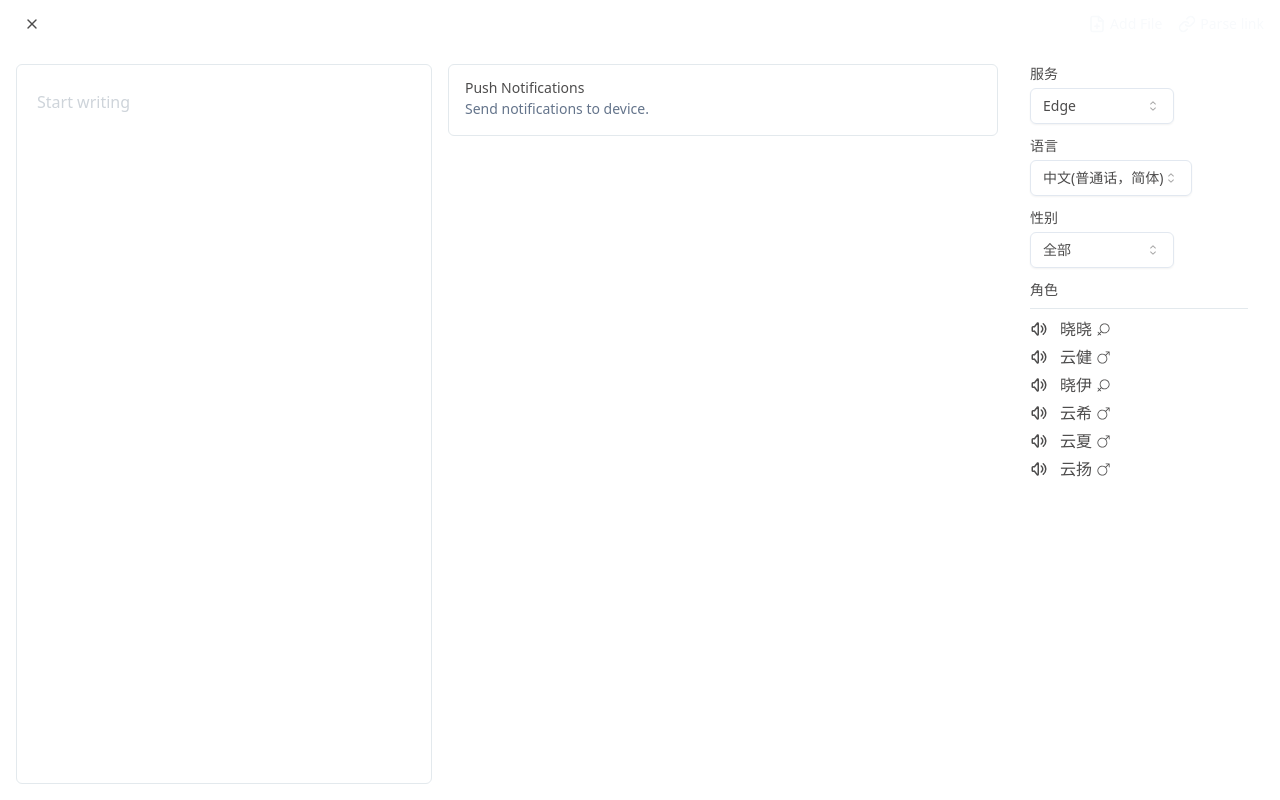
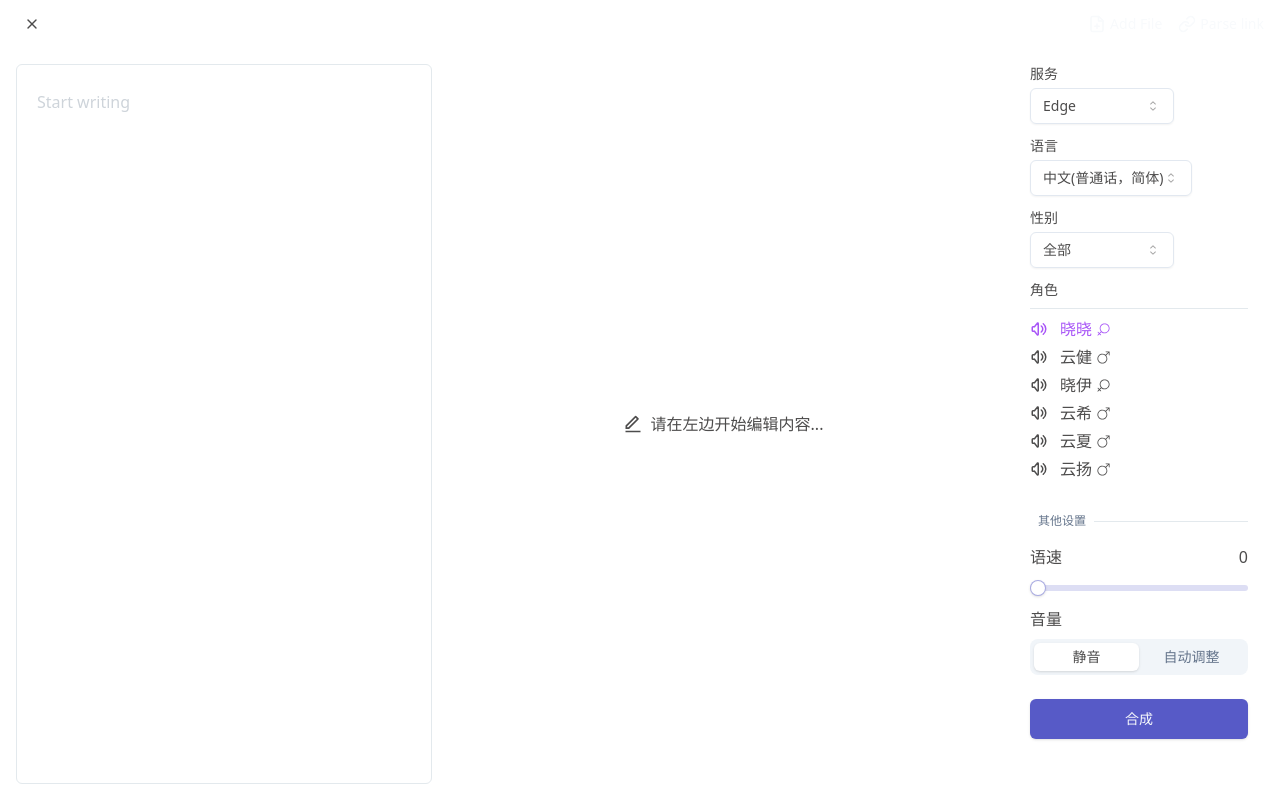
Before and after one commit to PemoAITeam/memo-tts, a React (Vite) app: page / in a window 1280 px wide. Built offline with nearby package versions, Linux system fonts and the light colour scheme.

Commit message:
feat：新增doc和txt文本解析

```diff
--- a/package.json
+++ b/package.json
@@ -17,6 +17,7 @@
     "@radix-ui/react-scroll-area": "^1.0.5",
     "@radix-ui/react-select": "^2.0.0",
     "@radix-ui/react-separator": "^1.0.3",
+    "@radix-ui/react-slider": "^1.1.2",
     "@radix-ui/react-slot": "^1.0.2",
     "@radix-ui/react-tabs": "^1.0.4",
     "@tiptap/extension-placeholder": "^2.1.16",
@@ -30,6 +31,7 @@
     "cmdk": "^0.2.0",
     "cross-fetch": "^4.0.0",
     "i18next": "^23.7.16",
+    "mammoth": "^1.6.0",
     "react": "^18.2.0",
     "react-dom": "^18.2.0",
     "react-i18next": "^14.0.0",
--- a/src/App.scss
+++ b/src/App.scss
@@ -9,3 +9,8 @@
     pointer-events: none;
     height: 0;
 }
+
+.temo-content {
+    max-height: calc(100% - 3rem);
+    overflow: hidden;
+}
--- a/src/App.tsx
+++ b/src/App.tsx
@@ -2,7 +2,7 @@ import './App.scss'
 import { Button } from './components/ui/button';
 import Tiptap from './components/business/tiptap';
 import { Select, SelectContent, SelectItem, SelectTrigger, SelectValue } from './components/ui/select';
-import { ChangeEvent, useEffect, useState } from 'react';
+import { ChangeEvent, useRef, useState } from 'react';
 import EdgeConfig from './components/business/edge-config';
 import OpenAIConfig from './components/business/openAI-config';
 import VolcanoConfig from './components/business/volcano-config';
@@ -14,6 +14,13 @@ import cheerio from 'cheerio';
 import { Dialog, DialogContent, DialogFooter, DialogHeader, DialogTitle, DialogTrigger } from './components/ui/dialog';
 import { Input } from './components/ui/input';
 import { isWebURL } from './lib/utils';
+import { AiOutlineLoading3Quarters } from "react-icons/ai";
+import { Slider } from './components/ui/slider';
+import { Tabs, TabsList, TabsTrigger } from './components/ui/tabs';
+import { RiEditLine } from "react-icons/ri";
+import mammoth from "mammoth";
+import { Editor } from '@tiptap/react';
+import { ScrollArea } from '@radix-ui/react-scroll-area';
 
 declare const window: any;
 
@@ -22,9 +29,16 @@ function App() {
   const [service, setService] = useState<'Edge' | 'OpenAI' | 'Volcano'>('Edge')
   const [url, setUrl] = useState('');
   const [valid, setValid] = useState(false);
+  const [parsing, setParsing] = useState(false);
+  const [speed, setSpeed] = useState<number>(0)
+  const [playVol, setPlayVol] = useState<'mute' | 'auto'>('mute')
+  const [jenerating, setJenerating] = useState(false)
+  const [list, setList] = useState([])
+  const [editorRef, setEditorRef] = useState<Editor>();
 
   const fetchWebPageText = async () => {
     try {
+      setParsing(true)
       const response = await axios.get(url);
       const html = response.data;
 
@@ -35,8 +49,10 @@ function App() {
       const extractedTextContent = $('body').text();
 
       console.log(extractedTextContent);
+      setParsing(false)
     } catch (error) {
       console.error('Error fetching web page:', error);
+      setParsing(false)
     }
   };
 
@@ -46,8 +62,28 @@ function App() {
   }
 
   const handleFileSelect = async (event: { target: { files: any; }; }) => {
-    const pdfFile = event.target.files[0];
-    console.log(pdfFile)
+    const file = event.target.files[0];
+    console.log(file)
+    const reader = new FileReader();
+    if (file.type === 'text/plain') {
+      reader.readAsText(file);
+      reader.onload = e => { // 读取完毕从中取值
+        const text = e.target?.result as string;
+        editorRef?.chain().insertContentAt(editorRef.state.selection.head, text).focus().run()
+        console.log('pointsTxt', text) // 获取到的TXT文件
+      };
+    } else if (file.type === 'application/vnd.openxmlformats-officedocument.wordprocessingml.document' || file.type === 'application/msword') {
+      reader.onloadend = function () {
+        const arrayBuffer = reader.result as ArrayBuffer;
+        if (arrayBuffer) {
+          mammoth.extractRawText({ arrayBuffer: arrayBuffer }).then(function (resultObject) {
+            editorRef?.chain().insertContentAt(editorRef.state.selection.head, resultObject.value).focus().run()
+          })
+        }
+
+      };
+      reader.readAsArrayBuffer(file);
+    }
   };
 
   const closeWin = () => {
@@ -59,6 +95,10 @@ function App() {
     setUrl(e.target.value)
   }
 
+  const generateAudio = () => {
+    console.log('1')
+  }
+
   return (
     <>
       <div className="flex justify-between items-center h-12 p-4">
@@ -66,8 +106,8 @@ function App() {
           <Button variant='ghost' className='memo-no-draggable hover:bg-transparent w-8 h-8 rounded-full transition-colors ease-linear' onClick={closeWin} size='icon'><TbX size={16} /></Button>
         </div>
         <div className='flex items-center memo-no-draggable'>
-          <Button className="flex items-center relative p-0 bg-transparent shadow-none h-auto hover:bg-transparent mr-4">
-            <input type="file" onChange={handleFileSelect} className=" absolute w-full h-full opacity-0" accept=".pdf" />
+          <Button className="flex items-center relative p-0 cursor-pointer bg-transparent shadow-none h-auto hover:bg-transparent mr-4">
+            <input type="file" onChange={handleFileSelect} className=" absolute w-full h-full opacity-0" accept="application/pdf|application/msword|application/vnd.openxmlformats-officedocument.wordprocessingml.document" />
             <LuFilePlus size={18} />
             <span className=" text-sm ml-1">Add File</span>
           </Button>
@@ -86,7 +126,10 @@ function App() {
                 <Input onChange={handleUrlChange} value={url} placeholder='请输入链接地址' className="col-span-3" />
               </div>
               <DialogFooter>
-                <Button disabled={!valid} onClick={fetchWebPageText}>解析</Button>
+                <Button disabled={!valid || parsing} onClick={fetchWebPageText}>
+                  {parsing && <AiOutlineLoading3Quarters className='transition-colors ease-linear animate-spin mr-2' size={16} />}
+                  <span>解析</span>
+                </Button>
               </DialogFooter>
             </DialogContent>
           </Dialog>
@@ -97,13 +140,14 @@ function App() {
           </Button> */}
         </div>
       </div>
-      <div className='flex p-4 flex-1 memo-no-draggable'>
-        <div className='w-1/3 border h-full p-3 rounded-md'>
-          <Tiptap />
+      <div className='flex p-4 flex-1 memo-no-draggable temo-content'>
+        <div className='w-1/3 border h-full p-3 rounded-md overflow-y-scroll'>
+          <Tiptap setEditor={setEditorRef} />
         </div>
         <div className='flex-1 flex'>
           <div className='px-4 flex-1'>
-            <div className=" flex items-center space-x-4 rounded-md border p-4">
+
+            {list.length ? <div className=" flex items-center space-x-4 rounded-md border p-4">
               <div className="flex-1 space-y-1">
                 <p className="text-sm font-medium leading-none">
                   Push Notifications
@@ -112,7 +156,11 @@ function App() {
                   Send notifications to device.
                 </p>
               </div>
-            </div>
+            </div> : <div className='flex items-center h-full justify-center'>
+              <RiEditLine className=' mr-2' size={20} />
+              <span>请在左边开始编辑内容...</span>
+            </div>}
+
           </div>
           <div className='px-4 flex-shrink-0 tts-service-panel'>
             <div className="mb-1 text-sm">服务</div>
@@ -135,6 +183,37 @@ function App() {
             {service === 'Edge' && <EdgeConfig />}
             {service === 'OpenAI' && <OpenAIConfig />}
             {service === 'Volcano' && <VolcanoConfig />}
+            <div className="relative mt-8 mb-2">
+              <div className="absolute inset-0 flex items-center">
+                <span className="w-full border-t" />
+              </div>
+              <div className="relative flex text-xs uppercase">
+                <span className="bg-background px-2 text-muted-foreground">
+                  其他设置
+                </span>
+              </div>
+            </div>
+            {
+              service !== 'Volcano' &&
+              <>
+                <div className="mb-4 mt-4 flex justify-between">
+                  <span>语速</span>
+                  <span>{speed}</span>
+                </div>
+                <Slider className=' cursor-pointer' value={[speed]} onValueChange={(value: number[]) => setSpeed(value[0])} max={100} step={1} />
+              </>
+            }
+            <div className="mb-2 mt-4">音量</div>
+            <Tabs value={playVol}>
+              <TabsList className="grid w-full grid-cols-2">
+                <TabsTrigger value="mute" onClick={() => setPlayVol('mute')}>静音</TabsTrigger>
+                <TabsTrigger value="auto" onClick={() => setPlayVol('auto')}>自动调整</TabsTrigger>
+              </TabsList>
+            </Tabs>
+            <Button className=' mt-6 w-full' size="lg" disabled={jenerating} onClick={generateAudio}>
+              {jenerating && <AiOutlineLoading3Quarters className='transition-colors ease-linear animate-spin mr-2' size={16} />}
+              <span>合成</span>
+            </Button>
           </div>
         </div>
       </div >
--- a/src/components/business/edge-config.tsx
+++ b/src/components/business/edge-config.tsx
@@ -67,7 +67,7 @@ const EdgeConfig = () => {
             <Separator className="my-2" />
             <div>
                 {voiceList.map((k: any) => (
-                    <div className="flex items-center mr-4 mb-1" key={k.properties.DisplayName} onClick={() => setVoice(k)}>
+                    <div className={`flex items-center mr-4 mb-1 cursor-pointer ${voice.properties.DisplayName === k.properties.DisplayName ? 'text-purple-500' : ''}`} key={k.properties.DisplayName} onClick={() => setVoice(k)}>
                         <TbVolume className=" mr-3 cursor-pointer" size={18} />
                         <span>{k.properties.LocalName}</span>
                         {k.properties.Gender == 'Female' && <IoIosFemale className=" ml-1" size={15} />}
--- a/src/components/business/openAI-config.tsx
+++ b/src/components/business/openAI-config.tsx
@@ -25,7 +25,7 @@ const OpenAISpeaker = [{
 }]
 const OpenAIConfig = () => {
     const [model, setModel] = useState<'tts-1-hd' | 'tts-1'>('tts-1-hd')
-    const [, setVoice] = useState<any>({value: "alloy", label: "alloy"})
+    const [voice, setVoice] = useState<any>({value: "alloy", label: "alloy"})
 
     return (
         <>
@@ -49,7 +49,7 @@ const OpenAIConfig = () => {
             <Separator className="my-2" />
             <div>
                 {OpenAISpeaker.map((v: {value: string, label: string}) => (
-                    <div className="flex items-center mr-4 mb-1" key={v.value} onClick={() => {setVoice(v)}}>
+                    <div className={`flex items-center mr-4 mb-1 cursor-pointer ${voice.value === v.value ? 'text-purple-500' : ''}`} key={v.value} onClick={() => {setVoice(v)}}>
                         <TbVolume className=" cursor-pointer mr-3" size={18} />
                         <span>{v.label}</span>
                     </div>
--- /dev/null
+++ b/src/components/ui/slider.tsx
@@ -0,0 +1,26 @@
+import * as React from "react"
+import * as SliderPrimitive from "@radix-ui/react-slider"
+
+import { cn } from "@/lib/utils"
+
+const Slider = React.forwardRef<
+  React.ElementRef<typeof SliderPrimitive.Root>,
+  React.ComponentPropsWithoutRef<typeof SliderPrimitive.Root>
+>(({ className, ...props }, ref) => (
+  <SliderPrimitive.Root
+    ref={ref}
+    className={cn(
+      "relative flex w-full touch-none select-none items-center",
+      className
+    )}
+    {...props}
+  >
+    <SliderPrimitive.Track className="relative h-1.5 w-full grow overflow-hidden rounded-full bg-primary/20">
+      <SliderPrimitive.Range className="absolute h-full bg-primary" />
+    </SliderPrimitive.Track>
+    <SliderPrimitive.Thumb className="block h-4 w-4 rounded-full border border-primary/50 bg-background shadow transition-colors focus-visible:outline-none focus-visible:ring-1 focus-visible:ring-ring disabled:pointer-events-none disabled:opacity-50" />
+  </SliderPrimitive.Root>
+))
+Slider.displayName = SliderPrimitive.Root.displayName
+
+export { Slider }
--- a/src/globals.scss
+++ b/src/globals.scss
@@ -8,6 +8,8 @@
   }
 
   :root {
+    --color-brand-color: #575bc7;
+    --color-bg-content: hsl(206, 37%, 96%);
     --background: 0 0% 100%;
     --foreground: 0 1% 30%;
 
@@ -42,6 +44,8 @@
 
   @media (prefers-color-scheme: dark) {
     :root {
+      --color-bg-content: hsl(233, 16%, 11%);
+      --color-bg-element: hsl(235, 14%, 18%);
       --background: 233 16% 11%;
       --foreground: 210 40% 98%;
 
@@ -104,8 +108,24 @@
 }
 
 .bg-background-memo {
-  border: 1px solid  var(--border);
+  border: 1px solid var(--border);
   background: rgba($color: var(--background), $alpha: 0.98);
   backdrop-filter: blur(250px);
-  -webkit-backdrop-filter: blur(250px); /* 兼容 WebKit 浏览器 */
+  -webkit-backdrop-filter: blur(250px);
+  /* 兼容 WebKit 浏览器 */
 }
+
+::-webkit-scrollbar {
+  width: 8px;
+}
+
+::-webkit-scrollbar-thumb {
+  border-radius: 8px;
+  background-color: var(--color-bg-content);
+  opacity: 0.5;
+}
+
+::-webkit-scrollbar-track {
+  background-color: var(--color-bg-element);
+  border-radius: 8px;
+}
--- a/tsconfig.json
+++ b/tsconfig.json
@@ -19,6 +19,7 @@
     "noUnusedLocals": true,
     "noUnusedParameters": true,
     "noFallthroughCasesInSwitch": true,
+    "allowSyntheticDefaultImports": true,
     "baseUrl": ".",
     "paths": {
       "@/*": ["./src/*"]
```
Also changed, not shown: src/components/business/editor-item.tsx (+4 -14 lines), src/components/business/tiptap.tsx (+15 -2 lines), src/components/business/volcano-config.tsx (+5 -3 lines), 1 other file (tests, documents, lock files or other folders).
